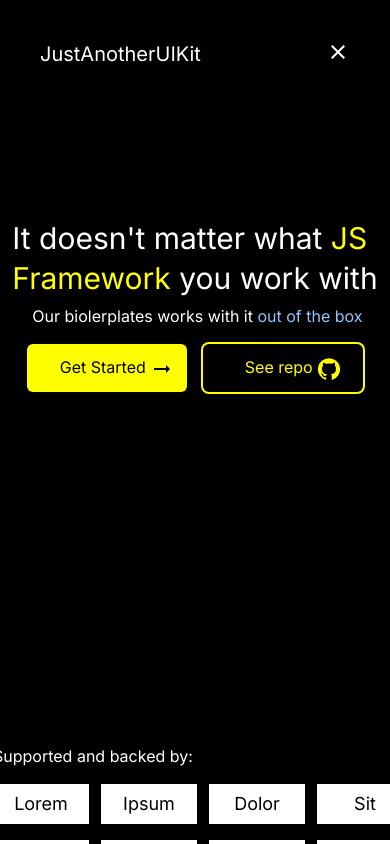
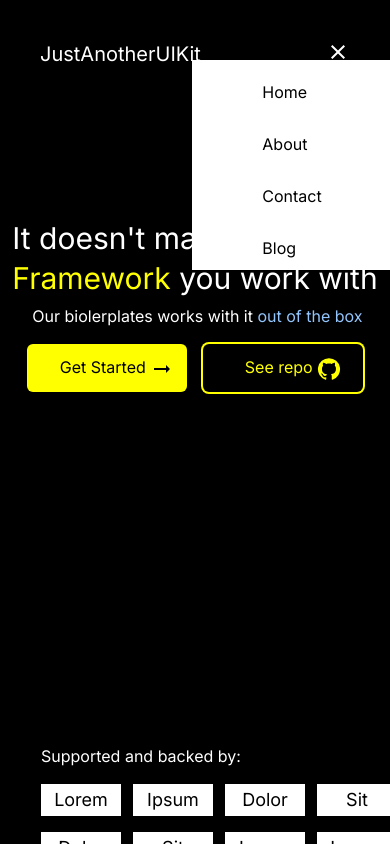
Before and after one commit to Kingsley-Opara/A-basic-landing-page-, a Next.js app: page / in a window 390 px wide. Both pictures are taken after a click on the icon 338 px from the left and 52 px from the top of the page. Shown: the top 844 px of the page. Built offline with nearby package versions, Linux system fonts and the light colour scheme.

Commit message:
work on the mobile version of the navbar

```diff
--- a/src/app/components/body.jsx
+++ b/src/app/components/body.jsx
@@ -2,29 +2,29 @@ import React from 'react'
 
 function BodySection() {
   return (
-    <section className='mt-[22rem] justify-center self-center place-content-center ml-[18rem] max-md:ml-4'>
+    <section className='mt-[22rem] justify-center self-center place-content-center ml-[18rem] max-md:pl-2 max-md:ml-10'>
         <p>Supported and backed by:</p>
 
         <div className='flex flex-col space-y-4'>
             <div className='flex space-x-3 mt-4'>
-                <button className='h-10 w-24 bg-white text-black text-lg ml-[-6rem] max-md:ml-[0]'>Lorem</button>
-                <button className='h-10 w-24 bg-white text-black text-lg'>Ipsum</button>
-                <button className='h-10 w-24 bg-white text-black text-lg'>Dolor</button>
-                <button className='h-10 w-24 bg-white text-black text-lg'>Sit</button>
+                <button className='h-10 w-24 bg-white text-black text-lg ml-[-6rem] max-md:ml-[0] max-md:h-8 max-md:w-20'>Lorem</button>
+                <button className='h-10 w-24 bg-white text-black text-lg max-md:h-8 max-md:w-20'>Ipsum</button>
+                <button className='h-10 w-24 bg-white text-black text-lg max-md:h-8 max-md:w-20'>Dolor</button>
+                <button className='h-10 w-24 bg-white text-black text-lg max-md:h-8 max-md:w-20'>Sit</button>
 
 
             </div>
             <div className='flex space-x-3 mt-4'>
-                <button className='h-10 w-24 bg-white text-black text-lg ml-[-6rem] max-md:ml-[0]'>Dolor</button>
-                <button className='h-10 w-24 bg-white text-black text-lg'>Sit</button>
-                <button className='h-10 w-24 bg-white text-black text-lg'>Ipsum</button>
-                <button className='h-10 w-24 bg-white text-black text-lg'>Lorem</button>
+                <button className='h-10 w-24 bg-white text-black text-lg ml-[-6rem] max-md:ml-[0] max-md:h-8 max-md:w-20'>Dolor</button>
+                <button className='h-10 w-24 bg-white text-black text-lg max-md:h-8 max-md:w-20'>Sit</button>
+                <button className='h-10 w-24 bg-white text-black text-lg max-md:h-8 max-md:w-20'>Ipsum</button>
+                <button className='h-10 w-24 bg-white text-black text-lg max-md:h-8 max-md:w-20'>Lorem</button>
 
 
             </div>
 
             <div className='flex flex-col mt-5 justify-center self-center place-content-center ml-[0rem]'>
-                <h2 className='text-lg'>Less Code. More Product.  </h2>
+                <h2 className='text-lg ml-10'>Less Code. More Product.  </h2>
                 <p className='pt-1'>By using our UI kit, we make sure you only get to <span className='text-[yellow]'> focus more </span>
                     <br />  on the other things that matter
                 </p>
--- a/src/app/components/contact.jsx
+++ b/src/app/components/contact.jsx
@@ -3,8 +3,9 @@ import React from 'react'
 function Contact() {
   return (
     <>
+        <section id='contact'>
             <h2 className = "mt-16 text-2xl pr-24 pl-24 ">Contact</h2>
-        <div className = 'mt-1 justify-center self-center place-content-center pb-12'>
+            <div className = 'mt-1 justify-center self-center place-content-center pb-12 flex flex-col items-center'>
                 <form>
                     <div className = 'flex flex-col justify-center self-center place-content-center align-middle space-y-6'>
                         <div className = "flex space-x-4">
@@ -13,15 +14,15 @@ function Contact() {
                             placeholder = "Last Name"/>
                         </div>
                         <div>
-                        <input type = 'text' className = "h-3 w-[46rem] text-white bg-[#D3D3D3] p-5 max-md:w-[22rem]"
+                            <input type = 'text' className = "h-3 w-[46rem] text-white bg-[#D3D3D3] p-5 max-md:w-[18rem]"
                             placeholder = "First Name"/>
                         </div>
                         <div>
-                        <input type = 'text' className = "h-3 w-[46rem] text-white bg-[#D3D3D3] p-5 max-md:w-[22rem]"
+                            <input type = 'text' className = "h-3 w-[46rem] text-white bg-[#D3D3D3] p-5 max-md:w-[18rem]"
                             placeholder = "Phone (Optional)"/>
                         </div>
                         <div>
-                        <textarea rows="7" cols="50" placeholder = "Message" className = 'w-[45rem] p-5 max-md:w-[22rem] bg-[#D3D3D3]'></textarea>
+                            <textarea rows="7" cols="50" placeholder = "Message" className = 'w-[45rem] p-5 max-md:w-[18rem] bg-[#D3D3D3]'></textarea>
                         </div>
 
                         <button className = 'pl-5 h-12 w-[14rem] rounded-md bg-[yellow] text-black bg-blue-300 ml-[12rem] max-md:ml-10'>Send</button>
@@ -32,6 +33,7 @@ function Contact() {
 
 
             </div>
+        </section>
     </>
   )
 }
--- a/src/app/components/navbar.jsx
+++ b/src/app/components/navbar.jsx
@@ -13,14 +13,14 @@ function Navbar() {
         console.log(showNavbar)
     }
   return (
-    <nav className='flex space-x- justify-between'>
+    <nav className='flex space-x- justify-between relative'>
         <ul>
             <li><a href="" className='text-xl pl-10 md:pl-24'>JustAnotherUIKit</a></li>
         </ul>
         <ul className='hidden pr-24 space-x-8 md:flex'>
             <li><a href="" className='' >Home</a></li>
-            <li><a href="" className='' >About</a></li>
-            <li><a href="" className='' >Contact</a></li>
+            <li><a href="#about" className='' >About</a></li>
+            <li><a href="#contact" className='' >Contact</a></li>
             <li><a href="" className='' >Blog</a></li>
         </ul>
         <div className='hidden max-md:flex max-md:pr-10'>
@@ -28,6 +28,18 @@ function Navbar() {
             {showNavbar && <CloseIcon className='cursor-pointer' onClick = {() => {show()}}/>}
 
         </div>
+        {
+            showNavbar &&
+            <div className='hidden max-md:flex flex-col absolute items-center top-5 left-[12rem] bg-white text-black w-[200px] h-[210px]'>
+                <ul className='pt-5 flex flex-col space-y-7'>
+                    <li><a href="" className='hover:text-blue-300' >Home</a></li>
+                    <li><a href="#about" className='hover:text-blue-300' >About</a></li>
+                    <li><a href="#contact" className='hover:text-blue-300' >Contact</a></li>
+                    <li><a href="" className='hover:text-blue-300' >Blog</a></li>
+                </ul>
+
+            </div>
+        }
 
 
 
--- a/src/app/components/text.jsx
+++ b/src/app/components/text.jsx
@@ -2,7 +2,7 @@ import React from 'react'
 
 function TextSection() {
   return (
-    <div className = "pl-24 pr-24 mt-20 flex flex-col space-y-4 ">
+    <div className = "pl-24 pr-24 mt-20 flex flex-col space-y-4 " id='about'>
       <h2 className = 'text-2xl' >About</h2>
       <p>
         Lorem ipsum dolor sit amet, consectetur adipiscing elit, sed do eiusmod tempor incididunt ut labore et dolore magna aliqua. Dolor sit amet consectetur adipiscing elit pellentesque habitant. Cras pulvinar mattis nunc sed blandit libero volutpat. Odio ut enim blandit volutpat maecenas volutpat. Sapien eget mi proin sed libero enim. Amet facilisis magna etiam tempor. Facilisi cras fermentum odio eu feugiat pretium nibh. Nibh tellus molestie nunc non blandit. Integer enim neque volutpat ac tincidunt vitae semper quis. Gravida rutrum quisque non tellus. Et pharetra pharetra massa massa ultricies mi quis. Nisl rhoncus mattis rhoncus urna neque viverra justo nec. Eget sit amet tellus cras adipiscing enim eu turpis. Volutpat commodo sed egestas egestas fringilla. Dui accumsan sit amet nulla. Morbi quis commodo odio aenean sed adipiscing. Elementum nisi quis eleifend quam adipiscing vitae proin sagittis nisl. Interdum posuere lorem ipsum dolor. Dolor magna eget est lorem ipsum dolor. Nibh nisl condimentum id venenatis.
```
Lines whose indentation alone changed are shown as unchanged.
